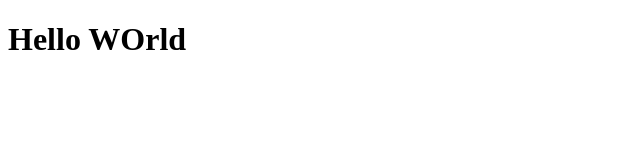
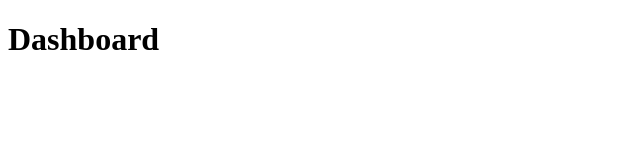
Before and after one commit to andrebertonha/05-projeto-react, a React (Create React App) app: page / in a window 1280 px wide. Shown: the top 160 px of the page, without its empty margins (0-640 px from the left). Built offline with nearby package versions, Linux system fonts and the light colour scheme.

Commit message:
criando rotas

```diff
--- a/package.json
+++ b/package.json
@@ -12,6 +12,7 @@
     "@types/react-dom": "^16.9.8",
     "react": "^17.0.1",
     "react-dom": "^17.0.1",
+    "react-router-dom": "^5.2.0",
     "react-scripts": "4.0.1",
     "typescript": "^4.0.3",
     "web-vitals": "^0.2.4"
@@ -39,5 +40,8 @@
       "last 1 firefox version",
       "last 1 safari version"
     ]
+  },
+  "devDependencies": {
+    "@types/react-router-dom": "^5.1.6"
   }
 }
--- a/src/App.tsx
+++ b/src/App.tsx
@@ -1,9 +1,12 @@
 import React from 'react';
+import { BrowserRouter } from 'react-router-dom';
 
-function App() {
-  return (
-    <h1>Hello WOrld</h1>
-  );
-}
+import Routes from './routes';
+
+const App: React.FC = () => (
+  <BrowserRouter>
+    <Routes />
+  </BrowserRouter>
+);
 
 export default App;
--- /dev/null
+++ b/src/pages/Dashboard/index.tsx
@@ -0,0 +1,7 @@
+import React from 'react';
+
+const Dashboard: React.FC = () => {
+  return <h1>Dashboard</h1>
+};
+
+export default Dashboard;
--- /dev/null
+++ b/src/pages/Repository/index.tsx
@@ -0,0 +1,7 @@
+import React from 'react';
+
+const Repository: React.FC = () => {
+  return <h1>Repository</h1>
+};
+
+export default Repository;
--- /dev/null
+++ b/src/routes/index.tsx
@@ -0,0 +1,13 @@
+import React from 'react';
+import { Switch, Route } from 'react-router-dom';
+
+import Dashboard from '../pages/Dashboard/';
+import Repository from '../pages/Repository';
+
+const Routes: React.FC = () => (
+  <Switch>
+    <Route path="/" component={Dashboard} />
+  </Switch>
+);
+
+export default Routes;
```
Also changed, not shown: 2 other files (tests, documents, lock files or other folders).
